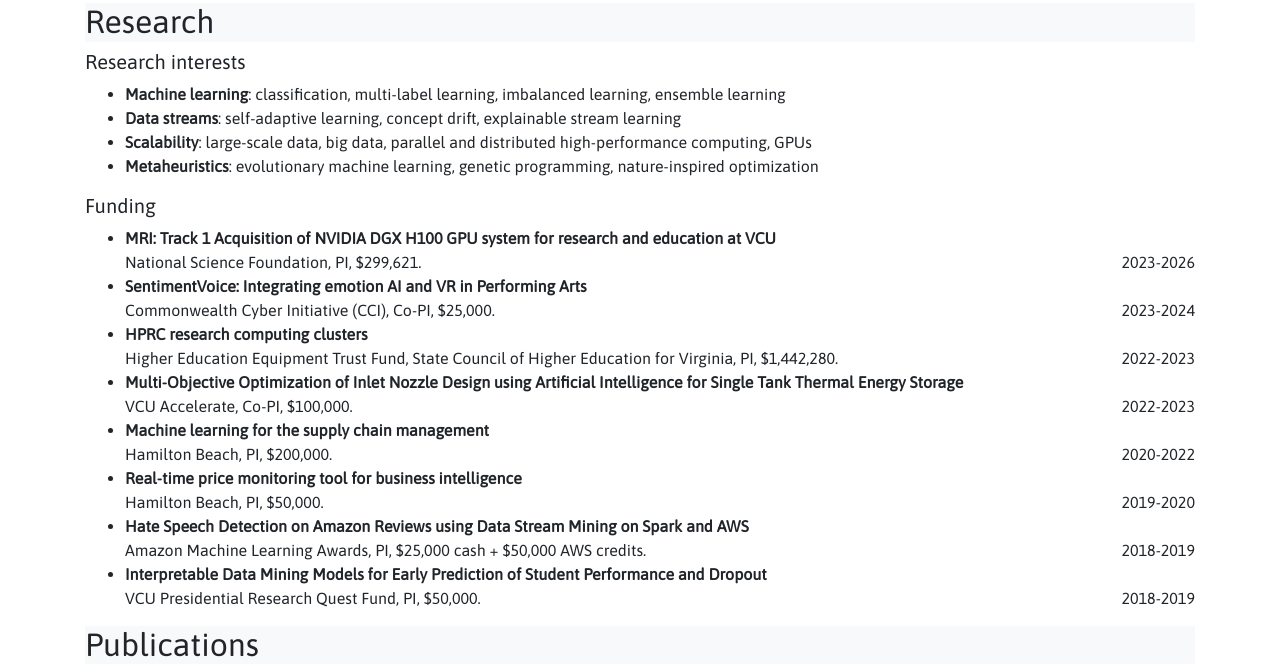
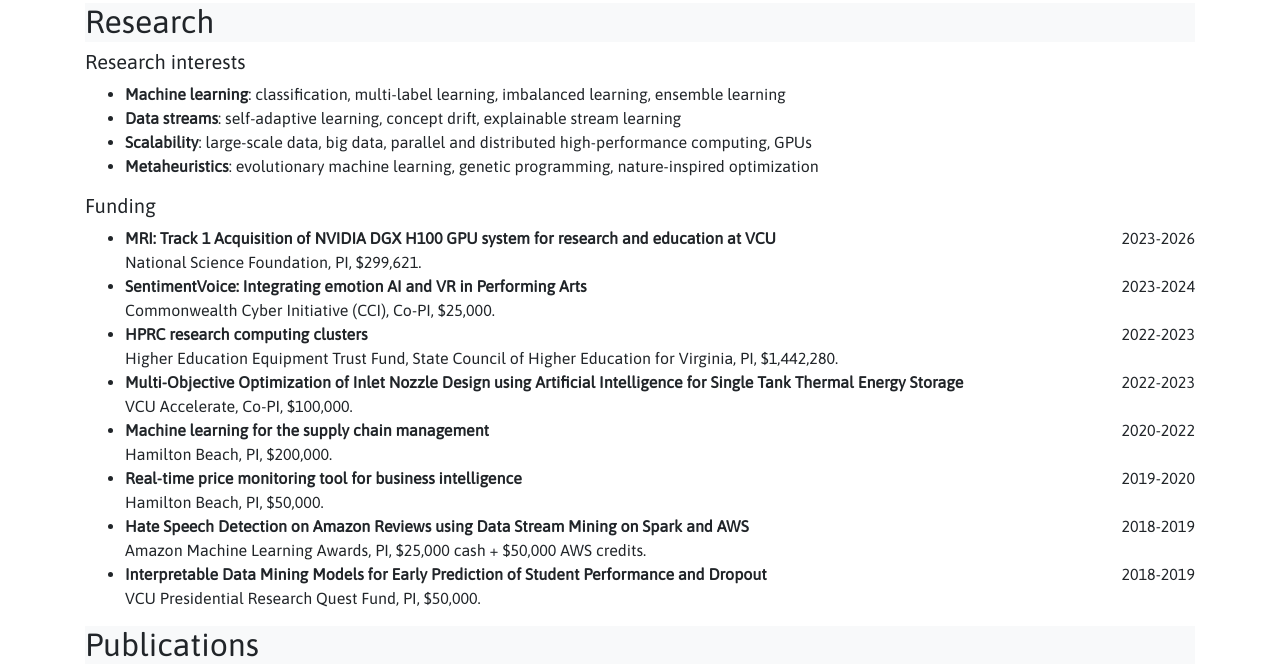
Before and after one commit to canoalberto/canoalberto.github.io, a plain HTML site: page index.html in a window 1280 px wide. Shown: the part 639-1308 px from the top of the page. Drawn offline with nearby package versions, Linux system fonts and the light colour scheme.

Commit message:
Update index.html

```diff
--- a/index.html
+++ b/index.html
@@ -127,22 +127,22 @@
 
 						<h5>Funding</h5>
 						<ul>
-						<li><b>MRI: Track 1 Acquisition of NVIDIA DGX H100 GPU system for research and education at VCU</b><br>
-						    National Science Foundation, PI, $299,621.<span style="float:right;">2023-2026</span></li>
-						<li><b>SentimentVoice: Integrating emotion AI and VR in Performing Arts</b><br>
-						    Commonwealth Cyber Initiative (CCI), Co-PI, $25,000.<span style="float:right;">2023-2024</span></li>
-						<li><b>HPRC research computing clusters</b><br>
-						    Higher Education Equipment Trust Fund, State Council of Higher Education for Virginia, PI, $1,442,280.<span style="float:right;">2022-2023</span></li>
-						<li><b>Multi-Objective Optimization of Inlet Nozzle Design using Artificial Intelligence for Single Tank Thermal Energy Storage</b><br>
-						    VCU Accelerate, Co-PI, $100,000.<span style="float:right">2022-2023</span></li>
-					  	<li><b>Machine learning for the supply chain management</b><br>
-					  		Hamilton Beach, PI, $200,000.<span style="float:right">2020-2022</span></li>
-					  	<li><b>Real-time price monitoring tool for business intelligence</b><br>
-					  		Hamilton Beach, PI, $50,000.<span style="float:right">2019-2020</span></li>
-					  	<li><b>Hate Speech Detection on Amazon Reviews using Data Stream Mining on Spark and AWS</b><br>
-					  		Amazon Machine Learning Awards, PI, $25,000 cash + $50,000 AWS credits.<span style="float:right">2018-2019</span></li>
-					  	<li><b>Interpretable Data Mining Models for Early Prediction of Student Performance and Dropout</b><br>
-					  		VCU Presidential Research Quest Fund, PI, $50,000.<span style="float:right">2018-2019</span></li>
+						<li><span style="float:right;">2023-2026</span><b>MRI: Track 1 Acquisition of NVIDIA DGX H100 GPU system for research and education at VCU</b><br>
+						    National Science Foundation, PI, $299,621.</li>
+						<li><span style="float:right;">2023-2024</span><b>SentimentVoice: Integrating emotion AI and VR in Performing Arts</b><br>
+						    Commonwealth Cyber Initiative (CCI), Co-PI, $25,000.</li>
+						<li><span style="float:right;">2022-2023</span><b>HPRC research computing clusters</b><br>
+						    Higher Education Equipment Trust Fund, State Council of Higher Education for Virginia, PI, $1,442,280.</li>
+						<li><span style="float:right">2022-2023</span><b>Multi-Objective Optimization of Inlet Nozzle Design using Artificial Intelligence for Single Tank Thermal Energy Storage</b><br>
+						    VCU Accelerate, Co-PI, $100,000.</li>
+					  	<li><span style="float:right">2020-2022</span><b>Machine learning for the supply chain management</b><br>
+					  		Hamilton Beach, PI, $200,000.</li>
+					  	<li><span style="float:right">2019-2020</span><b>Real-time price monitoring tool for business intelligence</b><br>
+					  		Hamilton Beach, PI, $50,000.</li>
+					  	<li><span style="float:right">2018-2019</span><b>Hate Speech Detection on Amazon Reviews using Data Stream Mining on Spark and AWS</b><br>
+					  		Amazon Machine Learning Awards, PI, $25,000 cash + $50,000 AWS credits.</li>
+					  	<li><span style="float:right">2018-2019</span><b>Interpretable Data Mining Models for Early Prediction of Student Performance and Dropout</b><br>
+					  		VCU Presidential Research Quest Fund, PI, $50,000.</li>
 						</ul>
 
 				</div>
```
